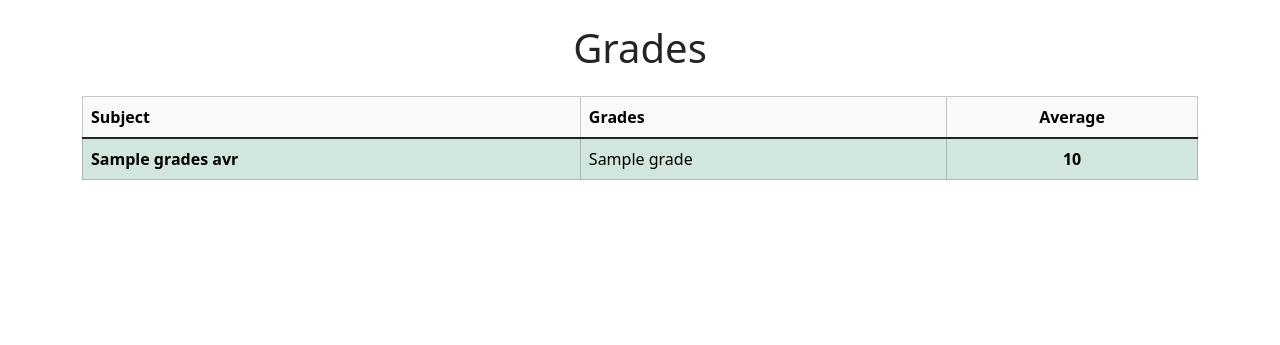
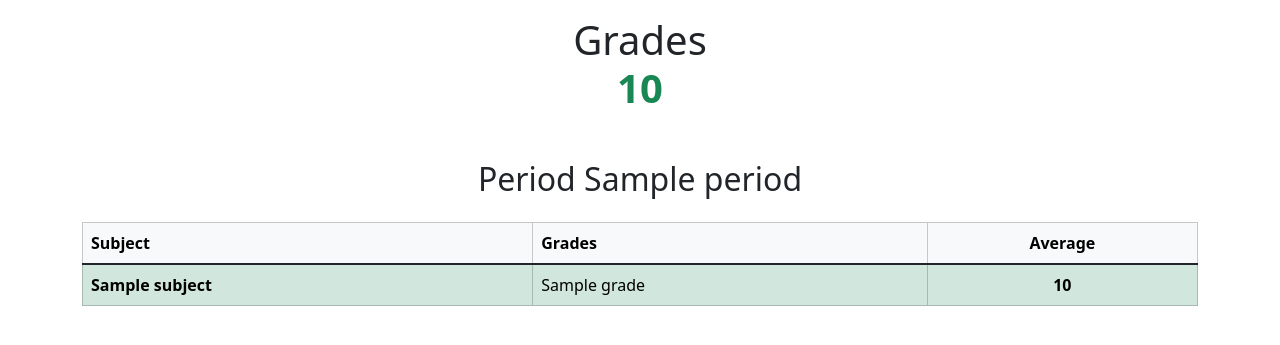
Before and after one commit to gablilli/chemediaho, a Flask app: template templates/grades.html in a window 1280 px wide. Shown: the top 345 px of the page. Run offline with Flask 3, Linux system fonts and the light colour scheme; the template is opened without the code that fills it: most values are stand-ins (such as "Sample title", 1, 10 or a date in 2020).

Commit message:
Add Avrages

```diff
--- a/app.py
+++ b/app.py
@@ -76,23 +76,30 @@ def get_grades(student_id, token):
 
 def calculate_avr(grades):
     grades_avr = {}
-    print(json.dumps(grades, indent=4))
     for grade in grades["grades"]:
-        if grade["noAverage"] is True:
+        period = grade["periodPos"]
+        if grade["noAverage"] is True or grade["color"] == "blue" or grade["decimalValue"] is None:
             continue
-        if grade["color"] == "blue":
-            continue
-        if grade["decimalValue"] is None:
-            continue
-        if grades_avr.get(grade["subjectDesc"]) is None:
-            grades_avr[grade["subjectDesc"]] = {"count": 0, "avr": 0, "grades": []}
-        grades_avr[grade["subjectDesc"]]["count"] += 1
+        if period not in grades_avr:
+            grades_avr[period] = {}
+        if grades_avr[period].get(grade["subjectDesc"]) is None:
+            grades_avr[period][grade["subjectDesc"]] = {"count": 0, "avr": 0, "grades": []}
+        grades_avr[period][grade["subjectDesc"]]["count"] += 1
         if grade["decimalValue"] is None:
             grade["decimalValue"] = 0
-        grades_avr[grade["subjectDesc"]]["grades"].append(grade["decimalValue"])
-    for subject in grades_avr:
-        grades_avr[subject]["avr"] = sum(grades_avr[subject]["grades"]) / grades_avr[subject]["count"]
+        grades_avr[period][grade["subjectDesc"]]["grades"].append(grade["decimalValue"])
+    for period in grades_avr:
+        for subject in grades_avr[period]:
+            grades_avr[period][subject]["avr"] = sum(grades_avr[period][subject]["grades"]) / grades_avr[period][subject]["count"]
+    for period in grades_avr:
+        period_grades = []
+        for subject in grades_avr[period]:
+            period_grades.extend(grades_avr[period][subject]["grades"])
+        grades_avr[period]["period_avr"] = sum(period_grades) / len(period_grades) if period_grades else 0
+    grades_avr["all_avr"] = sum([grades_avr[period]["period_avr"] for period in grades_avr]) / len(grades_avr) if grades_avr else 0
+    print(json.dumps(grades_avr, indent=4))
     return grades_avr
 
 if __name__ == "__main__":
     app.run(host='0.0.0.0', port=5000)
+    # app.run(debug=True)
--- a/templates/grades.html
+++ b/templates/grades.html
@@ -17,39 +17,47 @@
     </style>
   </head>
   <body>
-    <div class="container my-4">
-      <h1 class="text-center mb-4">Grades</h1>
+    <div class="container my-3">
+      <h1 class="text-center mb-4" >Grades <p class="fw-bold {% if grades_avr['all_avr']  < 5 %} text-danger {% elif grades_avr['all_avr']  >= 5 and grades_avr['all_avr']  < 6 %} text-warning {% else %} text-success {% endif %}">{{ grades_avr["all_avr"] | round(1) }}</p></h1>
       <div class="table-responsive">
+        {% for period, subjects in grades_avr.items() if period != 'all_avr' %}
+        <h2 class="text-center my-4">Period {{ period }} <p class="fw-bold {% if grades_avr[period]['period_avr'] < 5 %} text-danger {% elif grades_avr[period]['period_avr'] >= 5 and grades_avr[period]['period_avr'] < 6 %} text-warning {% else %} text-success {% endif %}">{{ grades_avr[period]['period_avr'] | round(1) }}</p></h2>
         <table class="table table-bordered align-middle">
           <thead class="table-light">
             <tr>
               <th scope="col">Subject</th>
               <th scope="col">Grades</th>
+
               <th scope="col" class="text-center">Average</th>
             </tr>
           </thead>
           <tbody class="table-group-divider">
-            {% for subject, data in grades_avr.items() %}
-            <tr class="
-              {% if data.avr < 5 %} table-danger
-              {% elif data.avr >=5 and data.avr < 6 %} table-warning
-              {% else %} table-success
-              {% endif %}
-            ">
+            {% for subject, data in subjects.items() %} {% if subject !=
+            'period_avr' %}
+            <tr
+              class="{% if data.avr < 5 %} table-danger {% elif data.avr >= 5 and data.avr < 6 %} table-warning {% else %} table-success {% endif %}"
+            >
               <td class="fw-bold">{{ subject }}</td>
               <td>{{ data.grades | join(', ') }}</td>
-              <td class="fw-bold text-center">{{ (data.avr)| round(1) }}</td>
+              <td class="fw-bold text-center">{{ (data.avr) | round(1) }}</td>
             </tr>
-            {% endfor %}
+            {% endif %} {% endfor %}
+            <!-- <tr
+            class="table-group-divider {% if grades_avr[period]['period_avr'] < 5 %} table-danger {% elif grades_avr[period]['period_avr'] >= 5 and grades_avr[period]['period_avr'] < 6 %} table-warning {% else %} table-success {% endif %}"
+          >
+            <td class="fw-bold" colspan="2">Total</td>
+            <td class="fw-bold text-center">
+              {{ grades_avr[period]['period_avr'] | round(1) }}
+            </td>
+          </tr> -->
           </tbody>
         </table>
+        {% endfor %}
       </div>
     </div>
 
-    <script
-      src="https://cdn.jsdelivr.net/npm/bootstrap@5.3.3/dist/js/bootstrap.bundle.min.js"
-      integrity="sha384-YvpcrYf0tY3lHB60NNkmXc5s9fDVZLESaAA55NDzOxhy9GkcIdslK1eN7N6jIeHz"
-      crossorigin="anonymous"
-    ></script>
+    <script src="https://cdn.jsdelivr.net/npm/jquery@3.5.1/dist/jquery.slim.min.js" integrity="sha384-DfXdz2htPH0lsSSs5nCTpuj/zy4C+OGpamoFVy38MVBnE+IbbVYUew+OrCXaRkfj" crossorigin="anonymous"></script>
+    <script src="https://cdn.jsdelivr.net/npm/popper.js@1.16.1/dist/umd/popper.min.js" integrity="sha384-9/reFTGAW83EW2RDu2S0VKaIzap3H66lZH81PoYlFhbGU+6BZp6G7niu735Sk7lN" crossorigin="anonymous"></script>
+    <script src="https://cdn.jsdelivr.net/npm/bootstrap@4.6.2/dist/js/bootstrap.min.js" integrity="sha384-+sLIOodYLS7CIrQpBjl+C7nPvqq+FbNUBDunl/OZv93DB7Ln/533i8e/mZXLi/P+" crossorigin="anonymous"></script>
   </body>
 </html>
```
Also changed, not shown: templates/login.html (+3 -15 lines).
